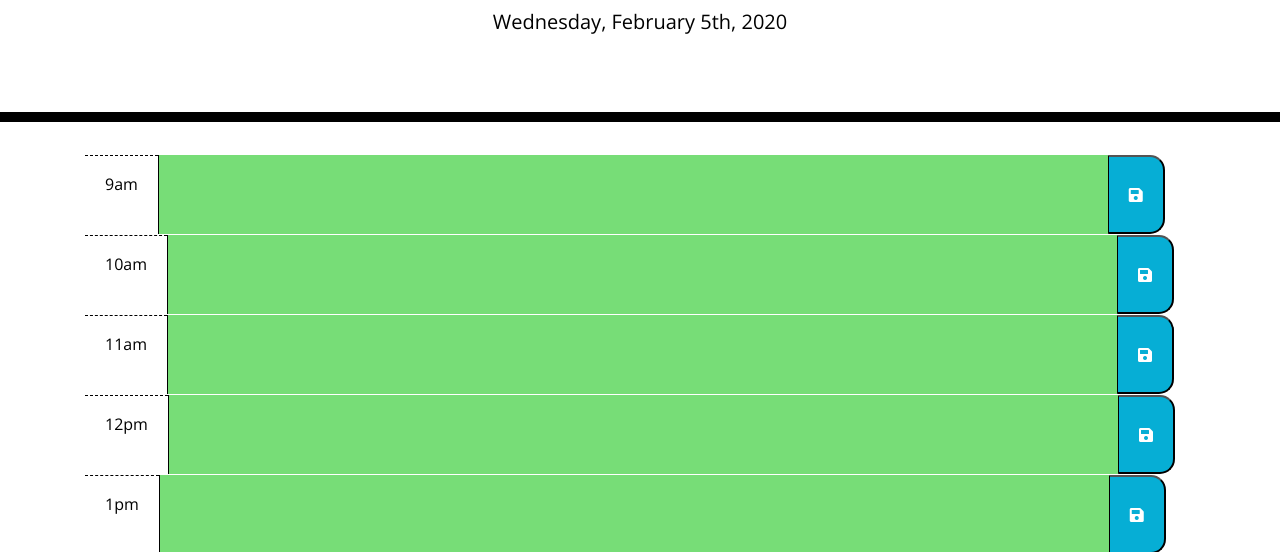
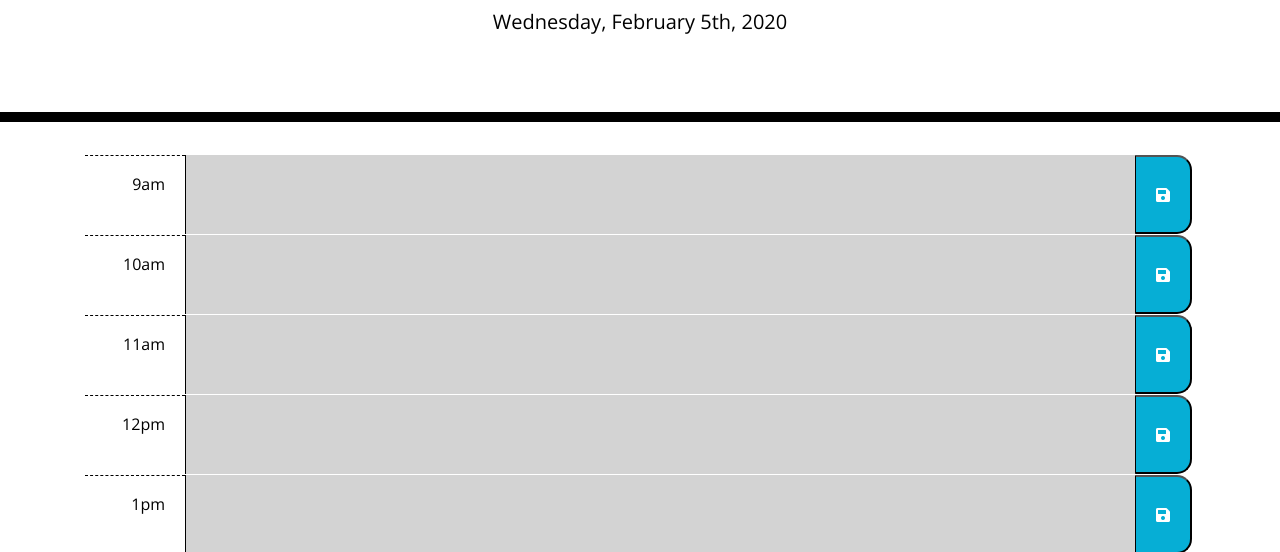
Before and after one commit to Alejandro-Fuste/Scheduler, a plain HTML site: page index.html in a window 1280 px wide. Shown: the part 182-734 px from the top of the page. Drawn offline with nearby package versions, Linux system fonts and the light colour scheme.

Commit message:
fixed time condition and hour spacing

```diff
--- a/script.js
+++ b/script.js
@@ -8,7 +8,7 @@ $(document).ready(function() {
 	console.log(moment());
 
 	let hours = [ '9am', '10am', '11am', '12pm', '1pm', '2pm', '3pm', '4pm', '5pm' ];
-	let dataHours = [ 9, 10, 11, 12, 1, 2, 3, 4, 5 ];
+	let dataHours = [ 9, 10, 11, 12, 13, 14, 15, 16, 17 ];
 	let container = $('.container');
 	let timeBlock = $('.time-block');
 	var activities = [];
@@ -31,7 +31,6 @@ $(document).ready(function() {
 			let textarea = $('<textarea>');
 			textarea.addClass('time-block');
 			let idName = 'textarea-' + i;
-			console.log(idName);
 			textarea.attr('id', idName);
 			textarea.attr('data-number', i);
 			textarea.attr('cols', '100');
@@ -58,17 +57,19 @@ $(document).ready(function() {
 		// Need i to be in military time
 
 		// condition for present
-		if (parseInt(moment().format('HH')) > dataHours[i]) {
+		console.log(parseInt(moment().hour()));
+
+		if (parseInt(moment().hour()) < dataHours[i]) {
 			// change class of textarea
-			$('textarea').attr('class', 'future');
+			$('#textarea-' + i).attr('class', 'future');
 
 			// condition for past
-		} else if (parseInt(moment().format('HH')) < dataHours[i]) {
-			$('textarea').attr('class', 'past');
+		} else if (parseInt(moment().hour()) > dataHours[i]) {
+			$('#textarea-' + i).attr('class', 'past');
 
 			// future
 		} else {
-			$('textarea').attr('class', 'present');
+			$('#textarea-' + i).attr('class', 'present');
 		}
 	}
 
--- a/style.css
+++ b/style.css
@@ -43,6 +43,7 @@ textarea {
 	padding: 20px;
 	margin-left: 15px;
 	text-align: right;
+	width: 100px;
 }
 
 .past {
```
